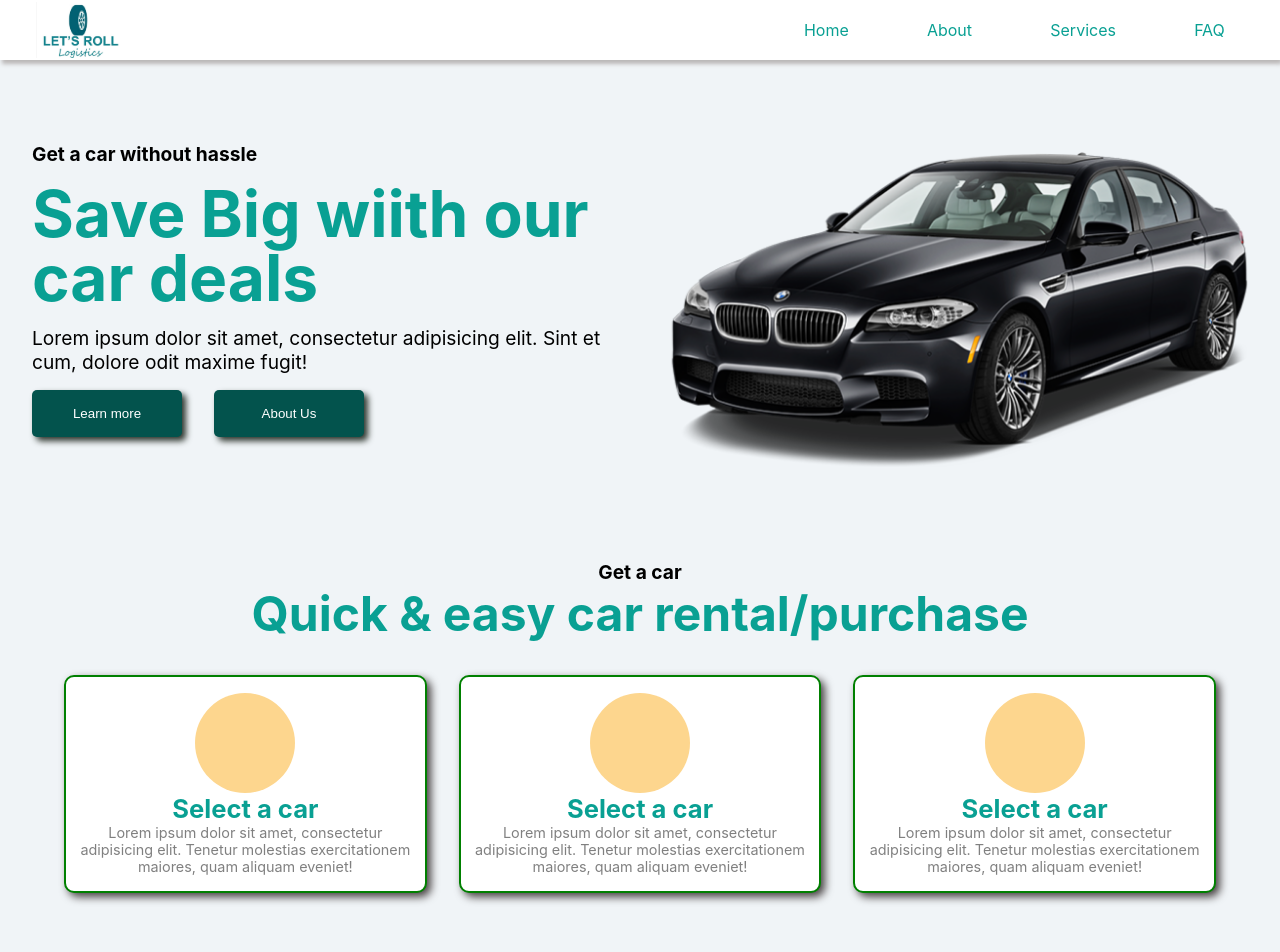
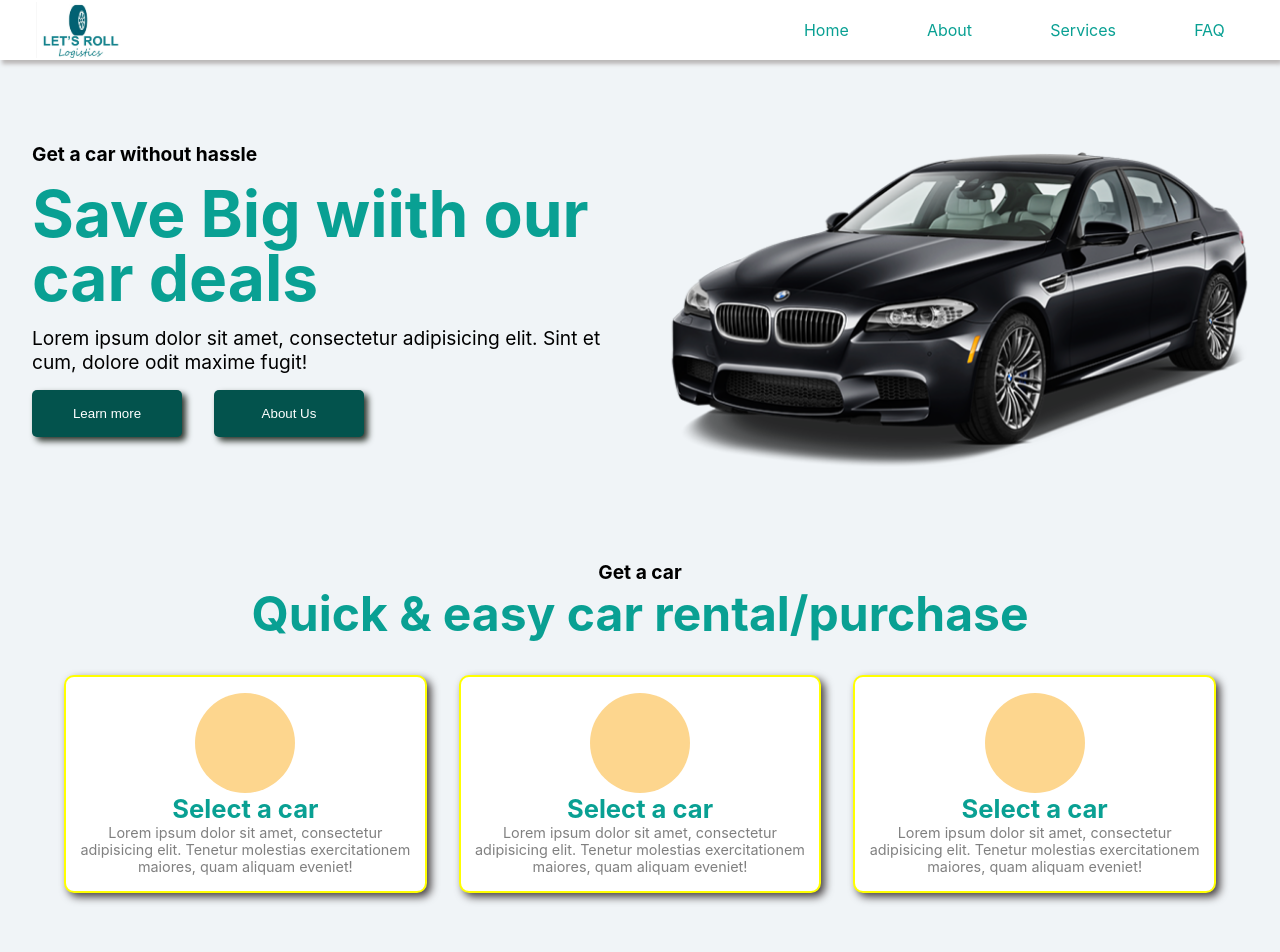
Before and after one commit to Gbengashowunmi/letsroll, a React (Create React App) app: page / in a window 1280 px wide. Shown: the top 952 px of the page. Built offline with nearby package versions, Linux system fonts and the light colour scheme; some icons are missing.

Commit message:
first commit

```diff
--- a/src/pages/waitlist.scss
+++ b/src/pages/waitlist.scss
@@ -106,7 +106,7 @@ p {
     height: fit-content;
     .step {
       padding: 1rem .7rem;
-      border: 2px solid green;
+      border: 2px solid yellow;
       margin: 2rem 0;
       background-color: var(--clr-white);
       border-radius: 10px;
```
